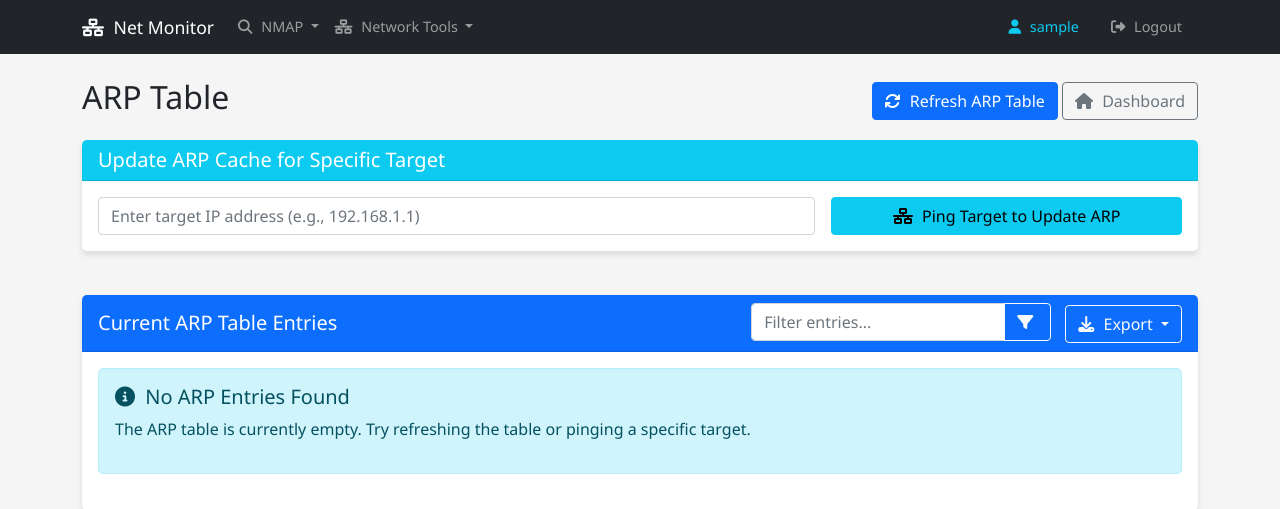
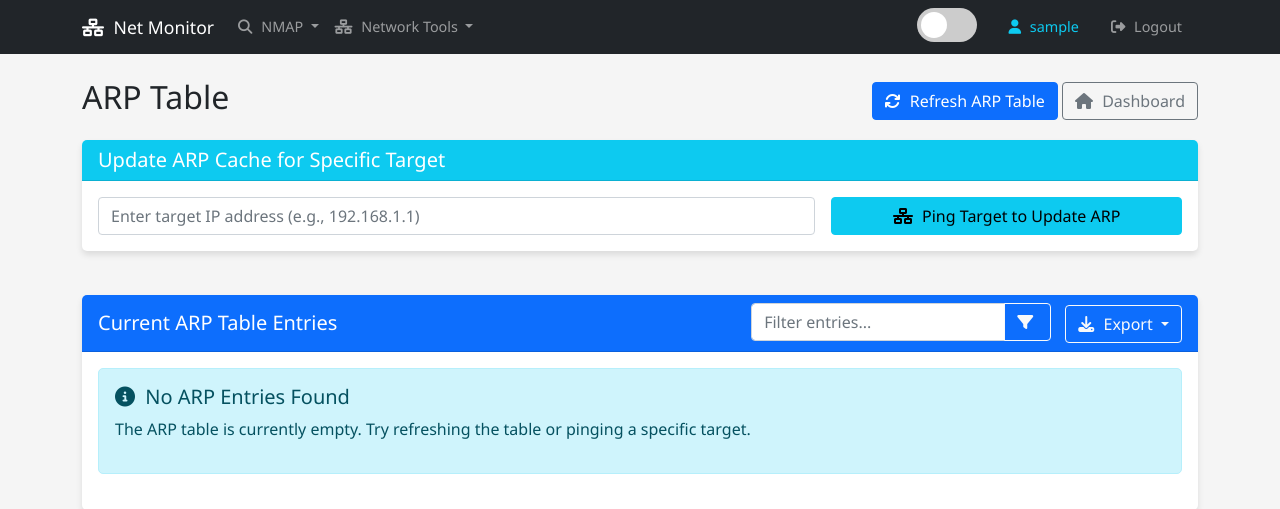
Before and after one commit to GDRimmer/Network-Monitoring-Utility, a Flask app: page /arp_table in a window 1280 px wide. Shown: the top 509 px of the page. Run offline with Flask 2, Linux system fonts and the light colour scheme; the visitor is signed in with stand-in values (Sample User, id 1); data comes from the database, SQL or seed files in the repository; some libraries are stand-ins or nearby versions.

Commit message:
Add files via upload

```diff
--- a/app/template/base.html
+++ b/app/template/base.html
@@ -1,11 +1,12 @@
 <!DOCTYPE html>
-<html lang="en">
+<html lang="en" data-theme="light">
 <head>
     <meta charset="UTF-8">
     <meta name="viewport" content="width=device-width, initial-scale=1.0">
     <title>{{ title }} - NMAP Scanner</title>
     <link rel="stylesheet" href="https://cdn.jsdelivr.net/npm/bootstrap@5.1.0/dist/css/bootstrap.min.css">
     <link rel="stylesheet" href="{{ url_for('static', filename='css/style.css') }}">
+    <link rel="stylesheet" href="{{ url_for('static', filename='css/dark-mode.css') }}">
     <script src="https://kit.fontawesome.com/a81368914c.js"></script>
     <style>
         /* Custom navbar styling */
@@ -115,6 +116,19 @@
                     {% endif %}
                 </ul>
                 <ul class="navbar-nav ms-auto">
+                    <!-- Dark Mode Toggle -->
+                    <li class="nav-item">
+                        <div class="theme-switch-wrapper me-3">
+                            <label class="theme-switch" for="theme-switch">
+                                <input type="checkbox" id="theme-switch">
+                                <span class="slider round">
+                                    <i class="fas fa-sun mode-icon sun"></i>
+                                    <i class="fas fa-moon mode-icon moon"></i>
+                                </span>
+                            </label>
+                        </div>
+                    </li>
+
                     {% if current_user.is_authenticated %}
                         <li class="nav-item">
                             <span class="nav-link py-2 px-3 text-info">
@@ -167,6 +181,7 @@
     <script src="https://cdn.jsdelivr.net/npm/bootstrap@5.1.0/dist/js/bootstrap.bundle.min.js"></script>
     <script src="https://ajax.googleapis.com/ajax/libs/jquery/3.6.0/jquery.min.js"></script>
     <script src="{{ url_for('static', filename='js/main.js') }}"></script>
+    <script src="{{ url_for('static', filename='js/dark-mode.js') }}"></script>
     {% block scripts %}{% endblock %}
 </body>
 </html>
```
